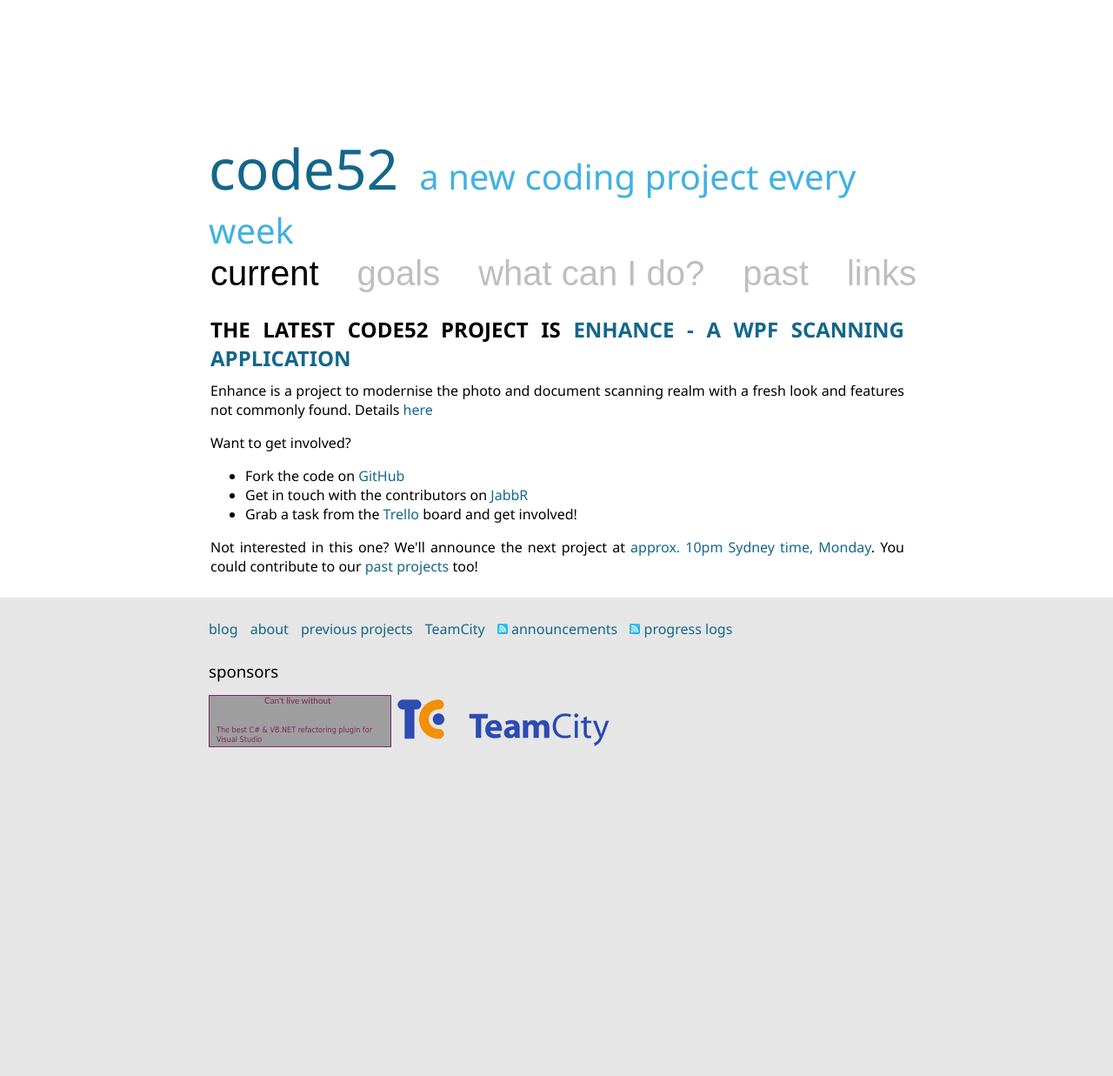
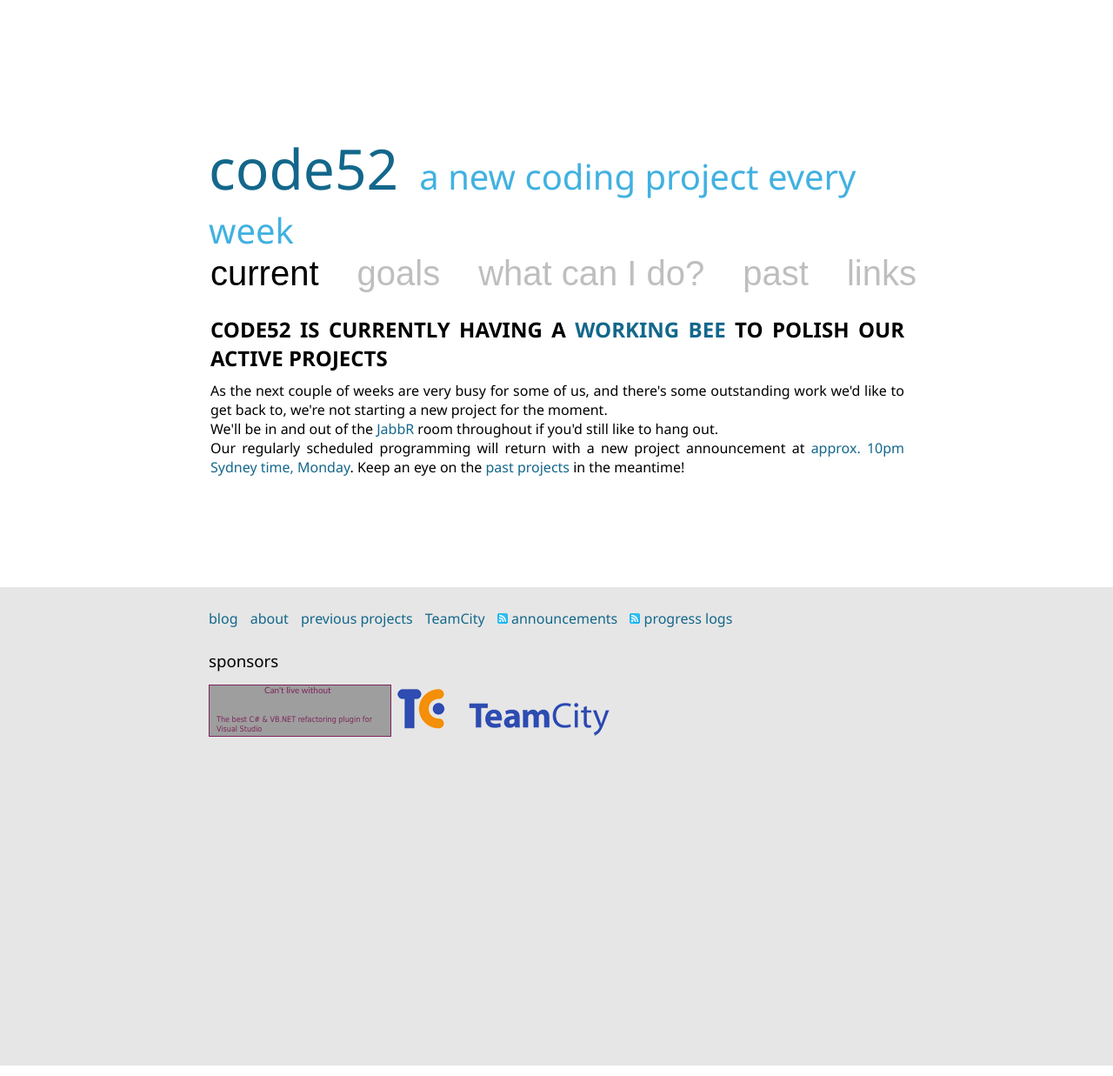
Before and after one commit to Code52/code52.github.com, a Jekyll site: the page built from index.html, in a window 1280 px wide. Shown: the whole page at 87% size. Built offline with Jekyll 4.4.1, drawn with Linux system fonts in a browser that asks for light colours; nearby versions of some CDN libraries; Markdown is read by kramdown in place of the engine named in the settings; grey boxes are pictures that could not be loaded.

Commit message:
site update

```diff
--- a/_includes/latest_project.html
+++ b/_includes/latest_project.html
@@ -1,19 +1,12 @@
 <div class="pivot-item">
 	<h3>current</h3>
-	<h4>The latest Code52 project is <a href="/enhance.html">Enhance - a WPF Scanning Application</a>
-	</h4>
+	<h4>Code52 is currently having a <a href="/working-bee.html">working bee</a> to polish our active projects</h4>
 
-	<div class="description">Enhance is a project to modernise the photo and document scanning realm with a fresh look and features not commonly found. Details <a href="/enhance.html">here</a></div>
+	<div class="description">As the next couple of weeks are very busy for some of us, and there's some outstanding work we'd like to get back to, we're not starting a new project for the moment.</div>
 
 	<div class="details">
-		<p>Want to get involved?</p>
+		We'll be in and out of the <a href="http://jabbr.net/#/rooms/code52">JabbR</a> room throughout if you'd still like to hang out.
+	</div>
 
-		<ul>
-			<li>Fork the code on <a href="https://github.com/Code52/Enhance">GitHub</a></li>
-			<li>Get in touch with the contributors on <a href="http://jabbr.net/#/rooms/code52">JabbR</a></li>
-			<li>Grab a task from the <a href="https://trello.com/board/enhance/4f24963edbbed1ab5a11c5ad">Trello</a> board and get involved!</li>
-		</ul>
-
-	</div>
-	<div class="description">Not interested in this one? We'll announce the next project at <a href="http://timeanddate.com/worldclock/fixedtime.html?iso=201203012T22&p1=240">approx. 10pm Sydney time, Monday</a>. You could contribute to our <a href="http://github.com/Code52/">past projects</a> too!</div>
+	<div class="description">Our regularly scheduled programming will return with a new project announcement at <a href="http://timeanddate.com/worldclock/fixedtime.html?iso=20120402T22&p1=240">approx. 10pm Sydney time, Monday</a>. Keep an eye on the <a href="http://github.com/Code52/">past projects</a> in the meantime!</div>
 </div>
```
Also changed, not shown: _posts/2012-03-20-gap-week.md (+1 -1 lines).
